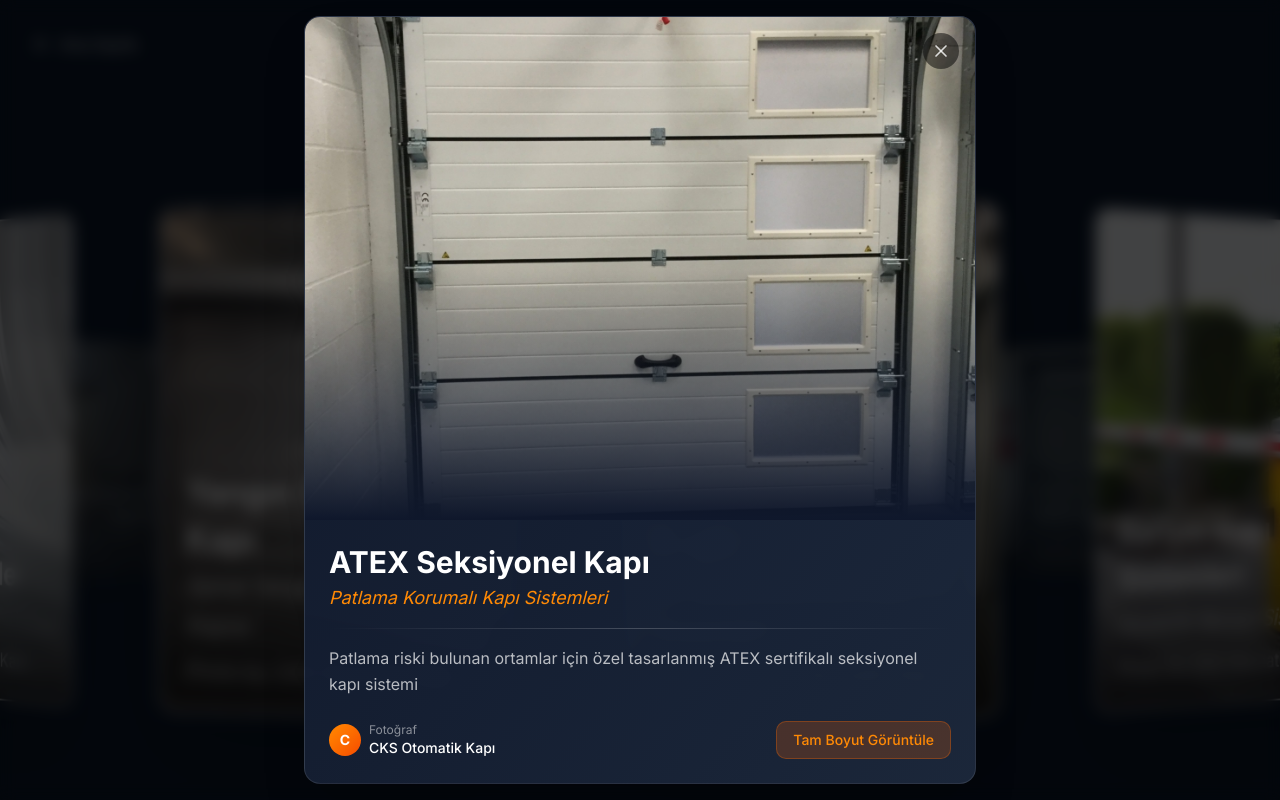
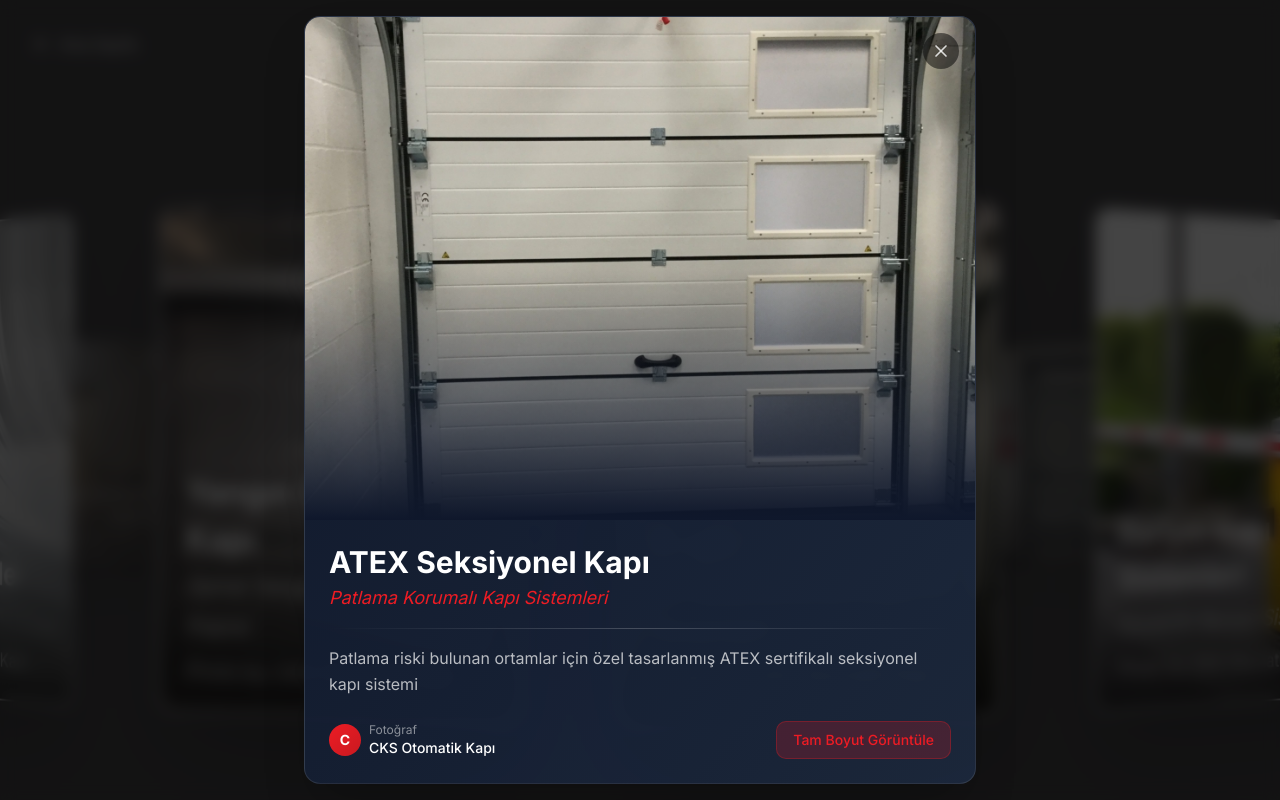
Before and after one commit to Muyubu1/OtomatikKapi, a Next.js app in the folder automatic-door-landing-page/: page /gallery in a window 1280 px wide. Both pictures are taken after a click on the element 807 px from the left and 460 px from the top of the page. Built offline with nearby package versions, Linux system fonts and the light colour scheme.

Commit message:
update: gallery color palette to match site theme (red #ED1C24, gray #414042)

```diff
--- a/automatic-door-landing-page/app/gallery/page.tsx
+++ b/automatic-door-landing-page/app/gallery/page.tsx
@@ -200,7 +200,7 @@ const galleryData: GalleryItem[] = [
 
 export default function GalleryPage() {
     return (
-        <div className="w-full h-screen bg-[#0a1628] text-white overflow-hidden">
+        <div className="w-full h-screen bg-[#414042] text-white overflow-hidden">
             {/* Back button */}
             <Link
                 href="/"
--- a/automatic-door-landing-page/components/ui/circular-gallery.tsx
+++ b/automatic-door-landing-page/components/ui/circular-gallery.tsx
@@ -85,7 +85,7 @@ const DetailCard = ({
                     {/* Title Section */}
                     <div className="space-y-1">
                         <h2 className="text-3xl font-bold text-white">{item.common}</h2>
-                        <p className="text-lg text-orange-400 italic">{item.binomial}</p>
+                        <p className="text-lg text-[#ED1C24] italic">{item.binomial}</p>
                     </div>
 
                     {/* Divider */}
@@ -99,7 +99,7 @@ const DetailCard = ({
                     {/* Footer */}
                     <div className="flex items-center justify-between pt-2">
                         <div className="flex items-center gap-2">
-                            <div className="w-8 h-8 rounded-full bg-gradient-to-br from-orange-400 to-orange-600 flex items-center justify-center text-white text-sm font-bold">
+                            <div className="w-8 h-8 rounded-full bg-gradient-to-br from-[#ED1C24] to-[#c91920] flex items-center justify-center text-white text-sm font-bold">
                                 {item.photo.by.charAt(0)}
                             </div>
                             <div>
@@ -113,7 +113,7 @@ const DetailCard = ({
                             href={item.photo.url}
                             target="_blank"
                             rel="noopener noreferrer"
-                            className="px-4 py-2 rounded-lg bg-orange-500/20 hover:bg-orange-500/30 text-orange-400 hover:text-orange-300 text-sm font-medium transition-all duration-200 border border-orange-500/30"
+                            className="px-4 py-2 rounded-lg bg-[#ED1C24]/20 hover:bg-[#ED1C24]/30 text-[#ED1C24] hover:text-[#ff4d4d] text-sm font-medium transition-all duration-200 border border-[#ED1C24]/30"
                         >
                             Tam Boyut Görüntüle
                         </a>
@@ -285,7 +285,7 @@ const CircularGallery = React.forwardRef<HTMLDivElement, CircularGalleryProps>(
                     {/* Drag Hint */}
                     {showHint && (
                         <div className="absolute bottom-8 left-1/2 -translate-x-1/2 z-20 flex items-center gap-3 px-5 py-3 bg-black/60 backdrop-blur-md rounded-full border border-white/10 animate-pulse">
-                            <Hand className="w-5 h-5 text-orange-400" />
+                            <Hand className="w-5 h-5 text-[#ED1C24]" />
                             <span className="text-white/90 text-sm font-medium">Döndürmek için sürükleyin veya kaydırın</span>
                         </div>
                     )}
@@ -320,7 +320,7 @@ const CircularGallery = React.forwardRef<HTMLDivElement, CircularGalleryProps>(
                                     }}
                                     onClick={() => setSelectedItem(item)}
                                 >
-                                    <div className="relative w-full h-full rounded-lg shadow-2xl overflow-hidden group border border-border bg-card/70 dark:bg-card/30 backdrop-blur-lg hover:scale-105 hover:shadow-orange-500/20 transition-all duration-300">
+                                    <div className="relative w-full h-full rounded-lg shadow-2xl overflow-hidden group border border-border bg-card/70 dark:bg-card/30 backdrop-blur-lg hover:scale-105 hover:shadow-[#ED1C24]/20 transition-all duration-300">
                                         <img
                                             src={item.photo.url}
                                             alt={item.photo.text}
```
